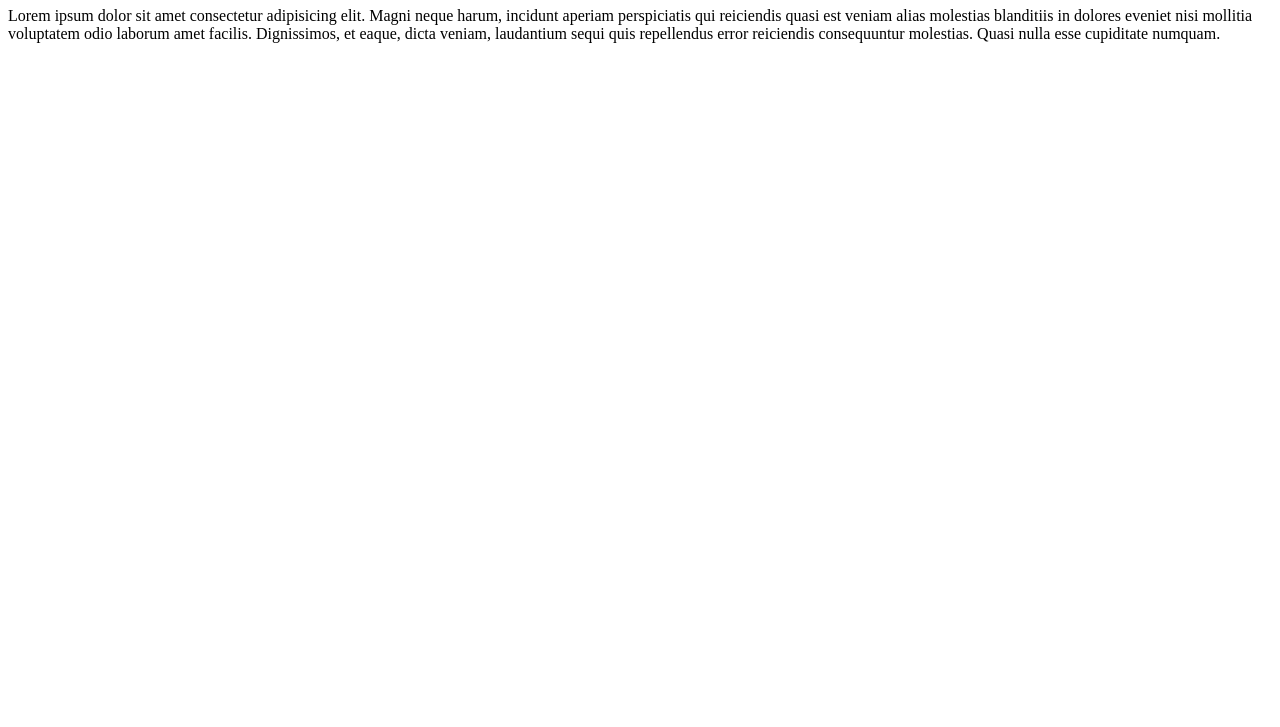
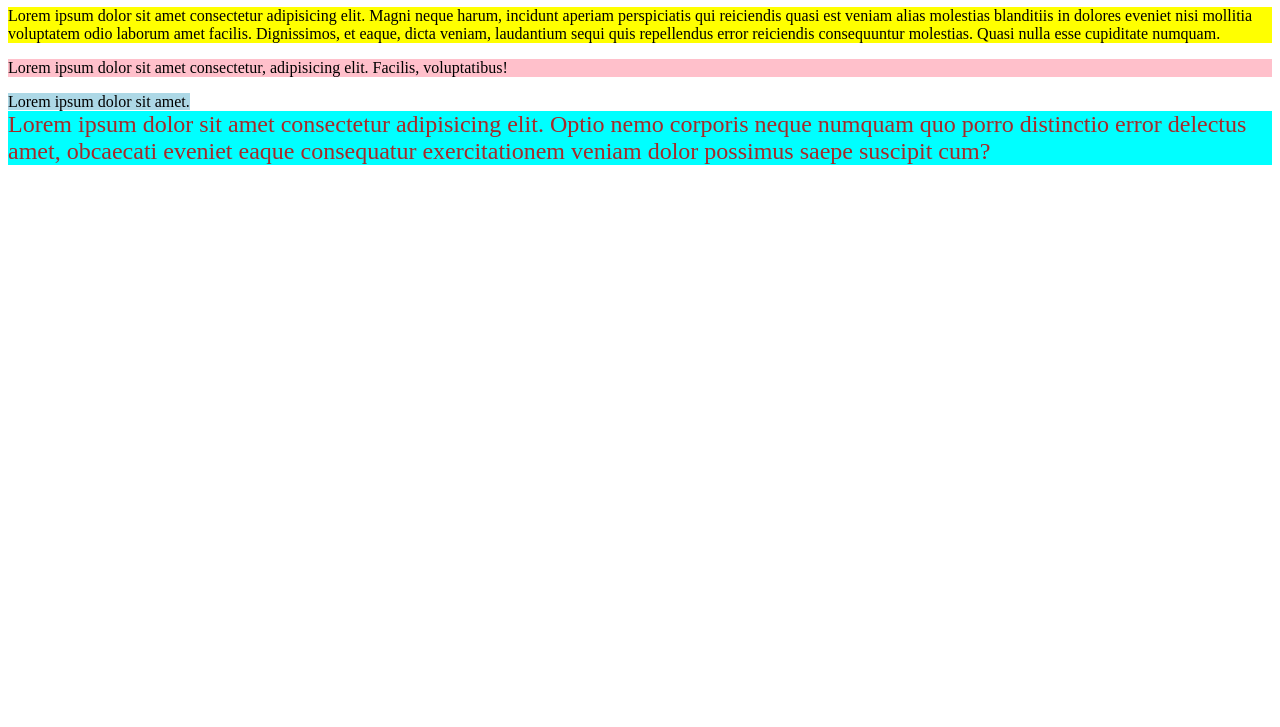
Before and after one commit to artnalyze/ITG-Javascript-ES6-Jquery, a plain HTML site: page jquery/index.html in a window 1280 px wide. Shown: the part 73-800 px from the top of the page. Drawn offline with Linux system fonts and the light colour scheme.

Commit message:
jquery event

```diff
--- a/jquery/index.html
+++ b/jquery/index.html
@@ -4,10 +4,18 @@
     <meta charset="UTF-8" />
     <meta name="viewport" content="width=device-width, initial-scale=1.0" />
     <title>Besic jQuery</title>
+    <link rel="stylesheet" href="style.css" />
+    <style>
+      .setbg {
+        background-color: aqua;
+        color: brown;
+        font-size: 24px;
+      }
+    </style>
   </head>
   <body>
     <h1>Basic jQuery</h1>
-    <p>
+    <p id="p1">
       Lorem ipsum dolor sit amet consectetur adipisicing elit. Magni neque
       harum, incidunt aperiam perspiciatis qui reiciendis quasi est veniam alias
       molestias blanditiis in dolores eveniet nisi mollitia voluptatem odio
@@ -15,10 +23,37 @@
       sequi quis repellendus error reiciendis consequuntur molestias. Quasi
       nulla esse cupiditate numquam.
     </p>
+    <p class="p2">
+      Lorem ipsum dolor sit amet consectetur, adipisicing elit. Facilis,
+      voluptatibus!
+    </p>
+    <span class="p2">Lorem ipsum dolor sit amet.</span><br />
+    <article>
+      Lorem ipsum dolor sit amet consectetur adipisicing elit. Optio nemo
+      corporis neque numquam quo porro distinctio error delectus amet, obcaecati
+      eveniet eaque consequatur exercitationem veniam dolor possimus saepe
+      suscipit cum?
+    </article>
     <script src="jquery-3.5.1.min.js"></script>
     <script>
       $(function () {
         // alert("Hello jQuery");
+        // selector and css
+        $("h1").css("color", "red");
+
+        $("#p1").css("background-color", "yellow");
+
+        $(".p2").css("background-color", "pink");
+        $("span.p2").css("background-color", "lightblue");
+
+        // set class
+        $("article").addClass("setbg");
+
+        // remove class
+        $("article").removeClass("setbg");
+
+        // change toggle add and remove class
+        $("article").toggleClass("setbg");
       }); // page load done
 
       // arrow jquery es6
```
Also changed, not shown: jquery/jquery_event.html (added, +44 -0 lines), jquery/style.css (added).
